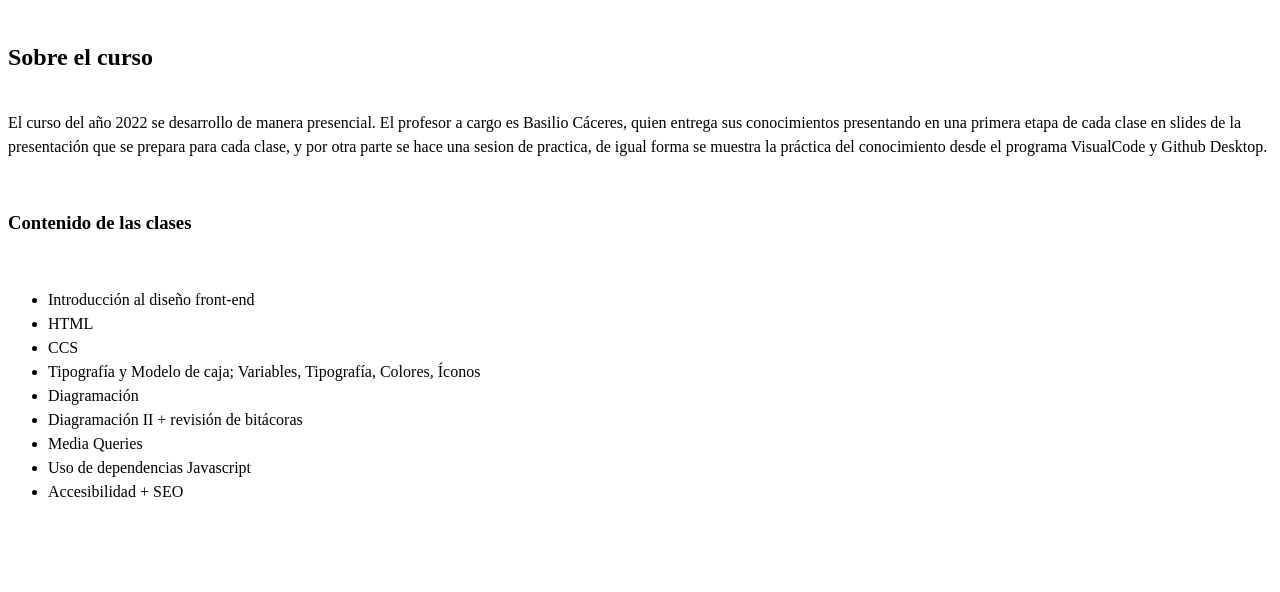
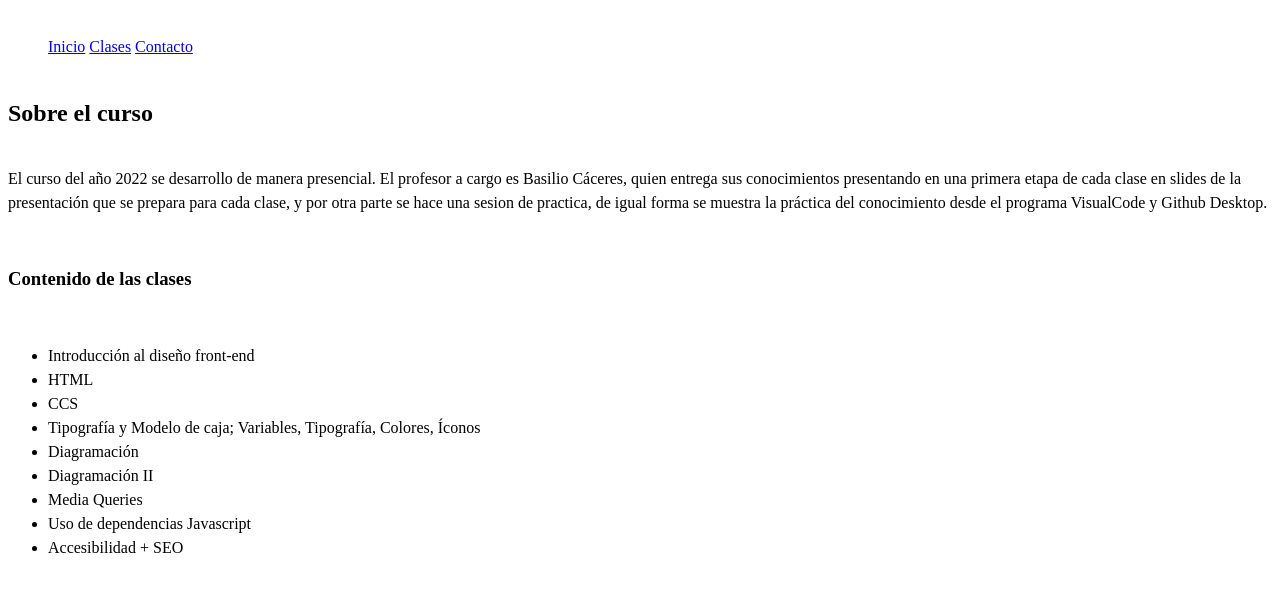
Before and after one commit to ead-codigo-2022/bitacora-personal-franciscaestayl, a plain HTML site: page index.html in a window 1280 px wide. Shown: the part 144-736 px from the top of the page. Drawn offline with Linux system fonts and the light colour scheme.

Commit message:
Avance bitacora

```diff
--- a/index.html
+++ b/index.html
@@ -9,6 +9,13 @@
 </head>
 <body>
     <h1>Diseño desde el Código 2022</h1>
+    <nav class="main-navigation">
+        <ul>
+            <a href="#">Inicio</a></li>
+            <a href="#">Clases</a></li>
+            <a href="#">Contacto</a></li>
+        </ul>
+    </nav>
     <h2>Sobre el curso</h2>
         <p>El curso del año 2022 se desarrollo de manera presencial. El profesor a cargo es Basilio Cáceres, quien entrega sus conocimientos presentando en una primera etapa de cada clase en slides de la presentación que se prepara para cada clase, y por otra parte se hace una sesion de practica, de igual forma se muestra la práctica del conocimiento desde el programa VisualCode y Github Desktop.</p>
         <h3 class="description">Contenido de las clases</h3>
@@ -18,7 +25,7 @@
                         <li>CCS </li>
                         <li>Tipografía y Modelo de caja; Variables, Tipografía, Colores, Íconos</li>
                         <li>Diagramación</li>
-                        <li>Diagramación II + revisión de bitácoras</li>
+                        <li>Diagramación II</li>
                         <li>Media Queries</li>
                         <li>Uso de dependencias Javascript</li>
                         <li>Accesibilidad + SEO</li>
```
Also changed, not shown: css/Sobre mi/index-sobre-mi.html (added, +13 -0 lines).
